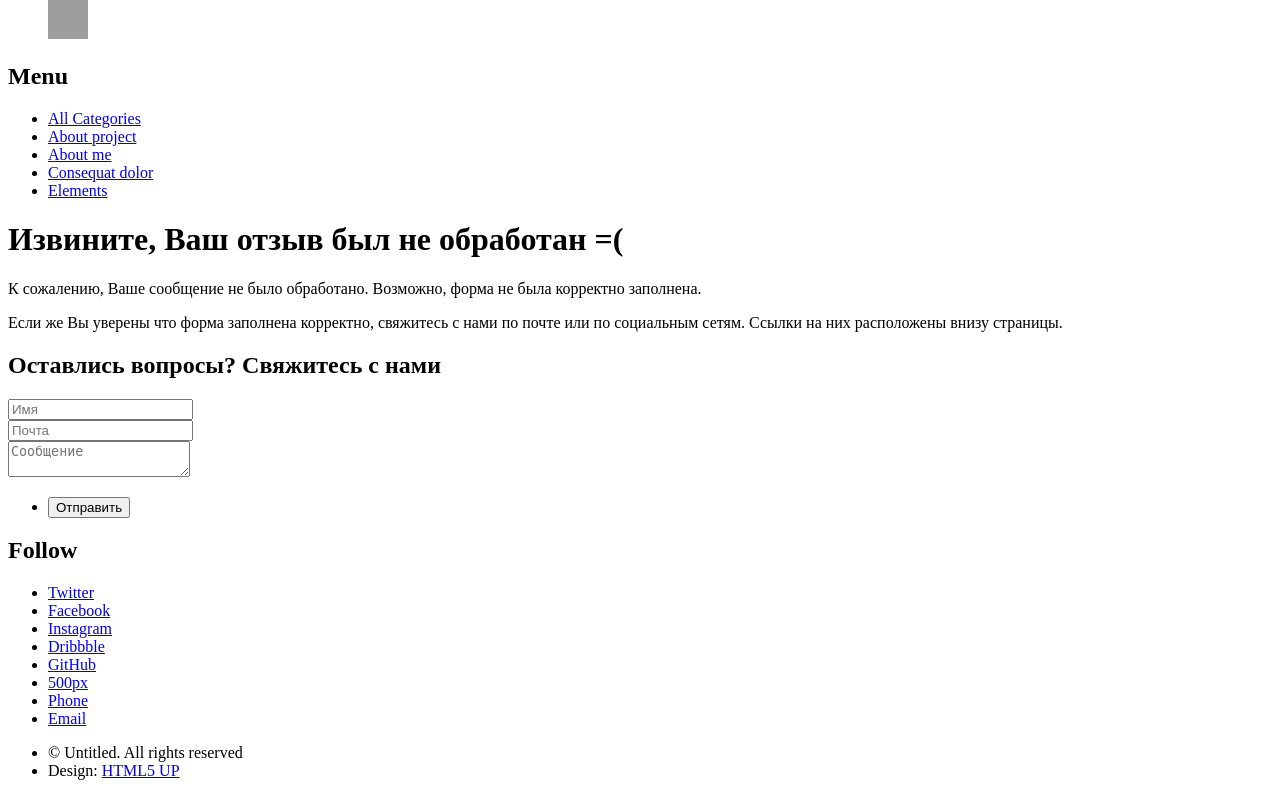
After one commit to dagedarr/StoreProject, a Django app: page /users/feedback-processing/ in a window 1280 px wide. The commit adds this page. Shown: the part 441-1237 px from the top of the page. Run offline with Django 3.2, Linux system fonts and the light colour scheme; parts of the project's set-up code (start-up, migrations or seed data) failed here and were passed over; some libraries are stand-ins or nearby versions; grey boxes are pictures that could not be loaded.

Commit message:
feedback added

```diff
--- a/OnlineStore/templates/includes/footer.html
+++ b/OnlineStore/templates/includes/footer.html
@@ -1,23 +1,25 @@
 <footer id="footer">
     <div class="inner">
         <section>
-            <h2>Get in touch</h2>
-            <form method="post" action="#">
+            <h2>Оставлись вопросы? Свяжитесь с нами</h2>
+            <form method="post" action="{% url 'users:feedback_processing'%}">
+                {% csrf_token %}
                 <div class="fields">
                     <div class="field half">
-                        <input type="text" name="name" id="name" placeholder="Name" />
+                        <input type="text" name="feedback_name" id="feedback_name" placeholder="Имя" />
                     </div>
                     <div class="field half">
-                        <input type="email" name="email" id="email" placeholder="Email" />
+                        <input type="email" name="feedback_email" id="feedback_email" placeholder="Почта" />
                     </div>
                     <div class="field">
-                        <textarea name="message" id="message" placeholder="Message"></textarea>
+                        <textarea name="feedback_message" id="feedback_message" placeholder="Сообщение"></textarea>
                     </div>
                 </div>
                 <ul class="actions">
-                    <li><input type="submit" value="Send" class="primary" /></li>
+                    <li><input type="submit" value="Отправить" class="primary" /></li>
                 </ul>
             </form>
+
         </section>
         <section>
             <h2>Follow</h2>
--- /dev/null
+++ b/OnlineStore/templates/users/feedback_failed.html
@@ -0,0 +1,7 @@
+{% extends 'base.html' %}
+
+{% block content %}
+  <h1>Извините, Ваш отзыв был не обработан =(</h1>
+  <p>К сожалению, Ваше сообщение не было обработано. Возможно, форма не была корректно заполнена.</p>
+  <p>Если же Вы уверены что форма заполнена корректно, свяжитесь с нами по почте или по социальным сетям. Ссылки на них расположены внизу страницы.</p>
+{% endblock %}
--- /dev/null
+++ b/OnlineStore/templates/users/feedback_success.html
@@ -0,0 +1,6 @@
+{% extends 'base.html' %}
+
+{% block content %}
+  <h1>Спасибо за отзыв!</h1>
+  <p>Ваше сообщение уже принято в обработку. В ближайшее время мы свяжемся с Вами.</p>
+{% endblock %}
--- a/OnlineStore/users/urls.py
+++ b/OnlineStore/users/urls.py
@@ -1,12 +1,13 @@
 from django.contrib.auth.views import LoginView, LogoutView, PasswordResetCompleteView, PasswordResetView, PasswordChangeView, PasswordChangeDoneView, PasswordResetConfirmView, PasswordResetDoneView
 from django.urls import include, path, reverse_lazy
-from .views import profile, SignUp, user_orders
+from .views import profile, SignUp, user_orders, feedback_processing
 
 app_name = 'users'
 
 urlpatterns = [
     path('orders/', user_orders, name='user_orders'),
     path('profile/', profile, name='profile'),
+    path('feedback-processing/', feedback_processing, name='feedback_processing'),
     path(
         'auth/logout/',
         LogoutView.as_view(template_name='users/logged_out.html'),
--- a/OnlineStore/users/views.py
+++ b/OnlineStore/users/views.py
@@ -4,7 +4,8 @@ from django.views.generic import CreateView
 from django.shortcuts import render
 
 from checkout.models import Order
-from .forms import CreationForm
+from .forms import CreationForm, FeedbackForm
+from .models import Feedback
 
 
 @login_required
@@ -25,3 +26,17 @@ class SignUp(CreateView):
     form_class = CreationForm
     success_url = reverse_lazy('store:home')
     template_name = 'users/signup.html'
+
+
+def feedback_processing(request):
+    if request.method == 'POST':
+        form = FeedbackForm(request.POST)
+        if form.is_valid():
+            feedback = Feedback(
+                feedback_name=form.cleaned_data['feedback_name'],
+                feedback_email=form.cleaned_data['feedback_email'],
+                feedback_message=form.cleaned_data['feedback_message'],
+            )
+            feedback.save()
+            return render(request, 'users/feedback_success.html')
+    return render(request, 'users/feedback_failed.html')
```
Also changed, not shown: OnlineStore/users/admin.py (+6 -1 lines), OnlineStore/users/forms.py (+14 -0 lines), OnlineStore/users/models.py (+8 -1 lines), OnlineStore/users/migrations/0001_initial.py (added).
